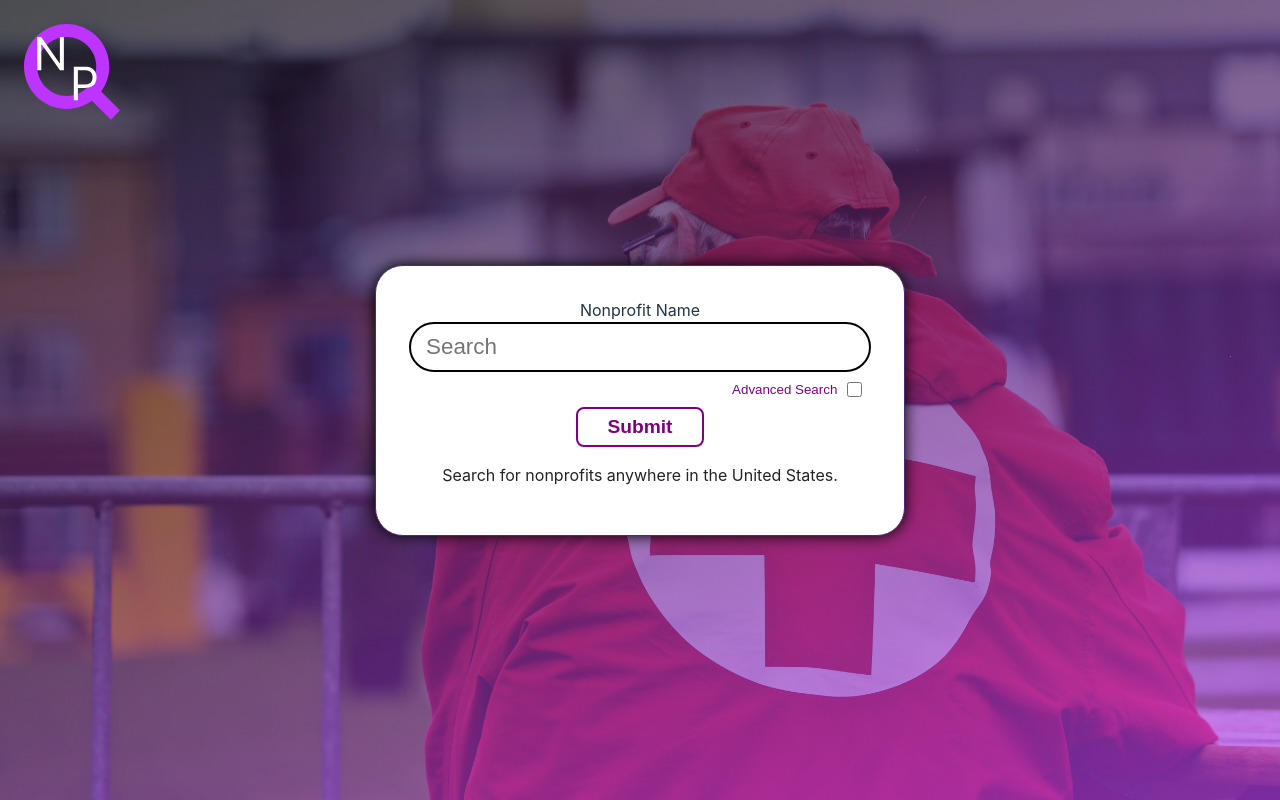
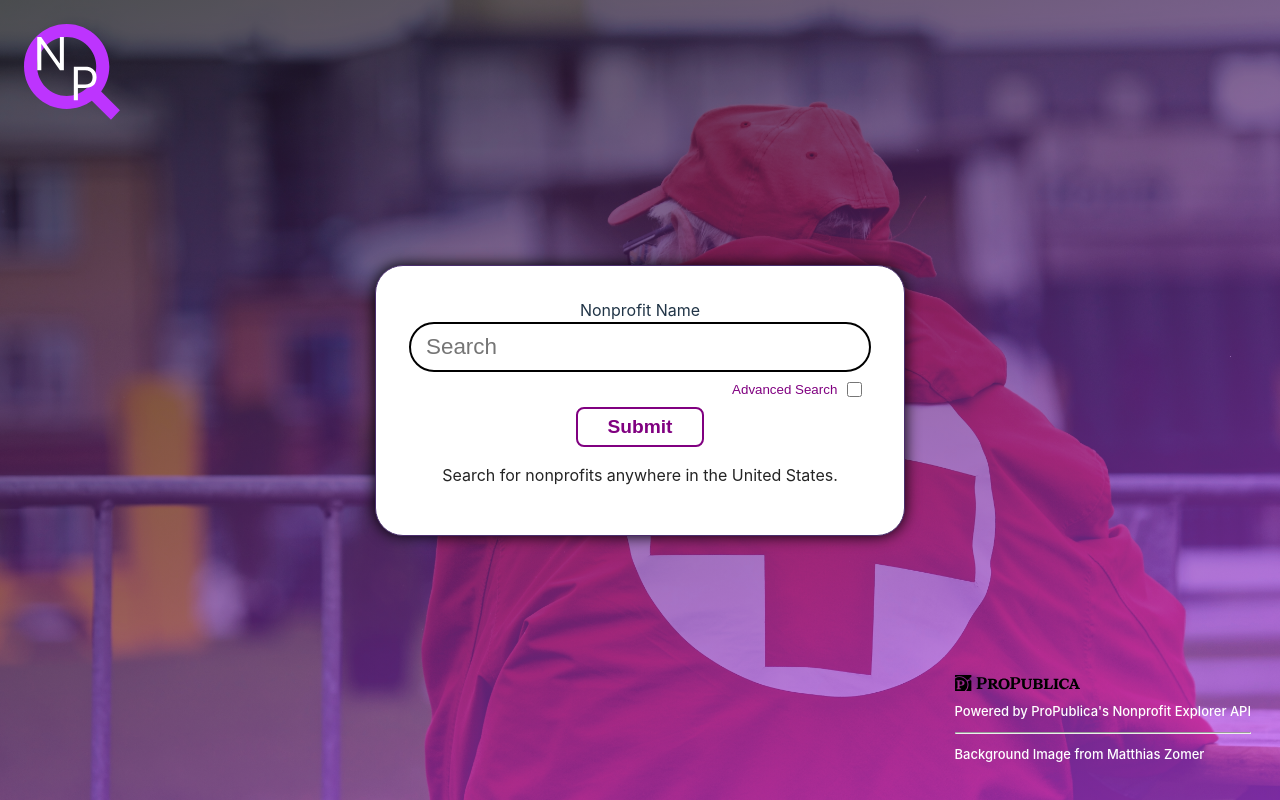
Before and after one commit to btconroy/nonprofit_searchUI, a React (Vite) app: page / in a window 1280 px wide. Built offline with nearby package versions, Linux system fonts and the light colour scheme.

Commit message:
included recognition area

```diff
--- a/src/App.jsx
+++ b/src/App.jsx
@@ -3,6 +3,7 @@ import npSearchLogo from './assets/nonprofit-search.svg'
 import './App.css'
 
 import SearchField from './components/SearchField'
+import ContentInfo from './components/ContentInfo'
 
 function App() {
 
@@ -17,6 +18,7 @@ function App() {
         Search for nonprofits anywhere in the United States.
       </p>
     </div>
+    <ContentInfo />
     </>
   )
 }
--- /dev/null
+++ b/src/components/ContentInfo.css
@@ -0,0 +1,24 @@
+#propublica-info__container {
+    position: absolute;
+    bottom: 1.5rem;
+    right: 1.5rem;
+    z-index: 8;
+    line-height: .5;
+    padding: 0 5px;
+}
+#propublica-info__container img {
+    width: 125px;
+    height: auto;
+    display: inline;
+    margin-right: 8px;
+}
+
+#propublica-info__container p {
+    color: #fff;
+    line-height: 1.2;
+    font-size: small;
+}
+
+#propublica-info__container hr {
+    color: #fff;
+}
--- /dev/null
+++ b/src/components/ContentInfo.jsx
@@ -0,0 +1,19 @@
+import './ContentInfo.css'
+import propublicaLogo from '../assets/propublica-logo.svg'
+
+export default function ContentInfo() {
+    return (
+        <div id="propublica-info__container">
+
+            <a href="https://projects.propublica.org/nonprofits/api" target="_blank">
+                <img src={propublicaLogo} alt="ProPublica Logo" />
+                <p>Powered by ProPublica's Nonprofit Explorer API</p>
+            </a>
+            <hr />
+            <a href="https://www.pexels.com/@matthiaszomer/" target="_blank">
+                <p>Background Image from Matthias Zomer</p>
+            </a>
+
+        </div>
+    )
+}
```
Also changed, not shown: src/assets/propublica-logo.svg (added).
